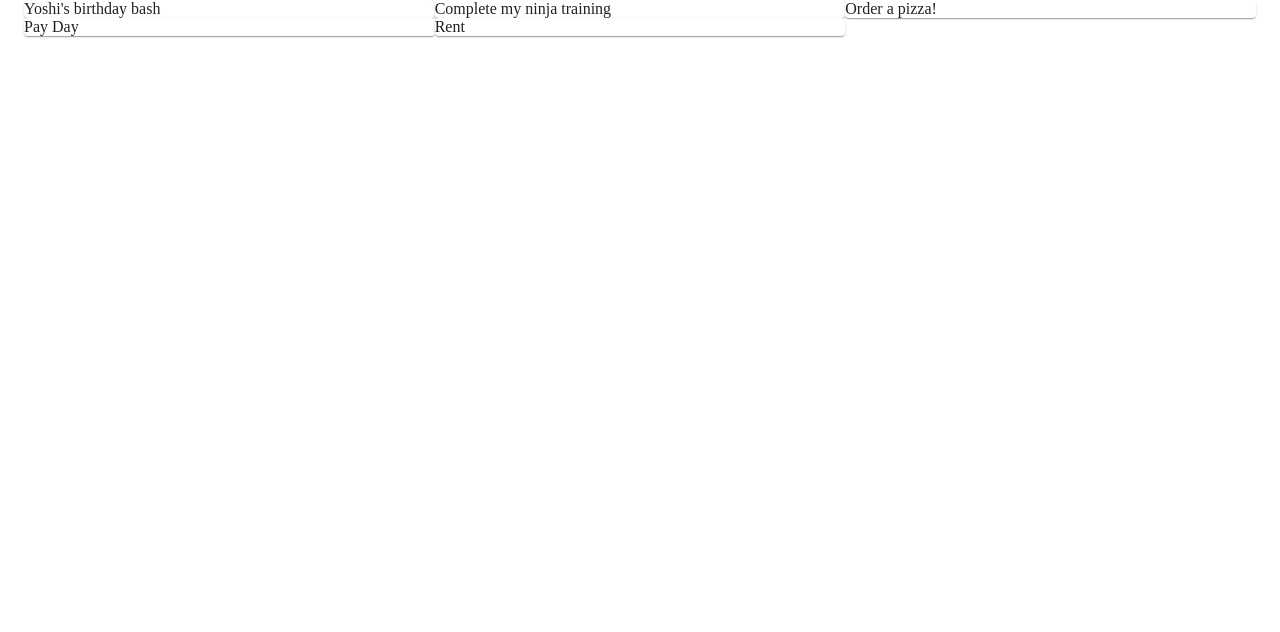
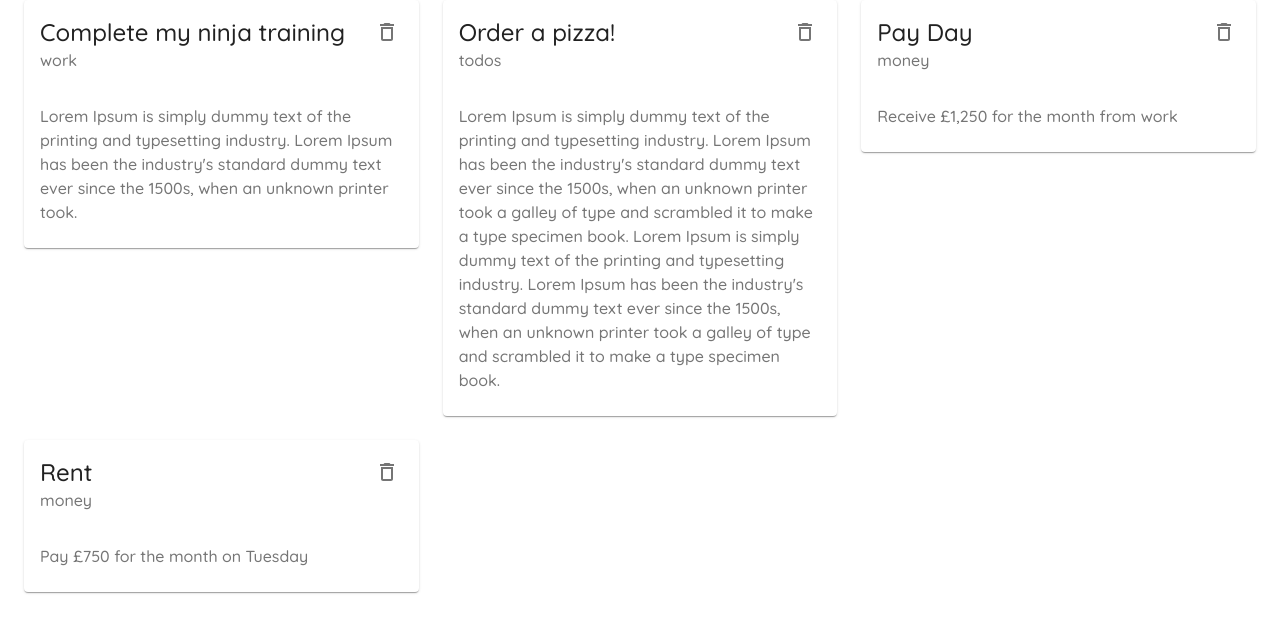
Before and after one commit to Sulaiman451/Material-UI-Tutorial, a React (Create React App) app: page / in a window 1280 px wide. Shown: the top 632 px of the page. Built offline with nearby package versions, Linux system fonts and the light colour scheme; data requests are answered from the project's data file.

Commit message:
Add card component with delete button

```diff
--- a/data/db.json
+++ b/data/db.json
@@ -1,11 +1,5 @@
 {
   "notes": [
-    {
-      "title": "Yoshi's birthday bash",
-      "details": "Lorem Ipsum is simply dummy text of the printing and typesetting industry. Lorem Ipsum has been the industry's standard dummy text ever since the 1500s, when an unknown printer took a galley of type and scrambled it to make a type specimen book.",
-      "category": "reminders",
-      "id": 1
-    },
     {
       "title": "Complete my ninja training",
       "details": "Lorem Ipsum is simply dummy text of the printing and typesetting industry. Lorem Ipsum has been the industry's standard dummy text ever since the 1500s, when an unknown printer took.",
--- /dev/null
+++ b/src/components/NoteCard.js
@@ -0,0 +1,29 @@
+import React from "react";
+import Card from "@material-ui/core/Card";
+import CardHeader from "@material-ui/core/CardHeader";
+import CardContent from "@material-ui/core/CardContent";
+import { IconButton, Typography } from "@material-ui/core";
+import { DeleteOutlined } from "@material-ui/icons";
+
+export default function NoteCard({ note, handleDelete }) {
+  return (
+    <div>
+      <Card elevation={1}>
+        <CardHeader
+          action={
+            <IconButton onClick={() => handleDelete(note.id)}>
+              <DeleteOutlined />
+            </IconButton>
+          }
+          title={note.title}
+          subheader={note.category}
+        />
+        <CardContent>
+          <Typography varaint="body2" color="textSecondary">
+            {note.details}
+          </Typography>
+        </CardContent>
+      </Card>
+    </div>
+  );
+}
--- a/src/pages/Notes.js
+++ b/src/pages/Notes.js
@@ -1,7 +1,7 @@
 import React, { useEffect, useState } from "react";
 import Grid from "@material-ui/core/Grid";
-import Paper from "@material-ui/core/Paper";
 import { Container } from "@material-ui/core";
+import NoteCard from "../components/NoteCard.js";
 
 export default function Notes() {
   const [notes, setNotes] = useState([]);
@@ -12,27 +12,21 @@
       .then((data) => setNotes(data));
   }, []);
 
+  const handleDelete = async (id) => {
+    await fetch(`http://localhost:8000/notes/${id}`, {
+      method: "DELETE",
+    });
+
+    const newNotes = notes.filter((note) => note.id !== id);
+    setNotes(newNotes);
+  };
+
   return (
     <Container>
-      {/* <Grid container>
-        <Grid item xs={12} sm={6} md={3}>
-          <Paper>1</Paper>
-        </Grid>
-        <Grid item xs={12} sm={6} md={3}>
-          <Paper>2</Paper>
-        </Grid>
-        <Grid item xs={12} sm={6} md={3}>
-          <Paper>3</Paper>
-        </Grid>
-        <Grid item xs={12} sm={6} md={3}>
-          <Paper>4</Paper>
-        </Grid>
-      </Grid> */}
-
-      <Grid container>
+      <Grid container spacing={3}>
         {notes.map((note) => (
           <Grid item key={note.id} xs={12} m={6} lg={4}>
-            <Paper>{note.title}</Paper>
+            <NoteCard note={note} handleDelete={handleDelete} />
           </Grid>
         ))}
       </Grid>
```
